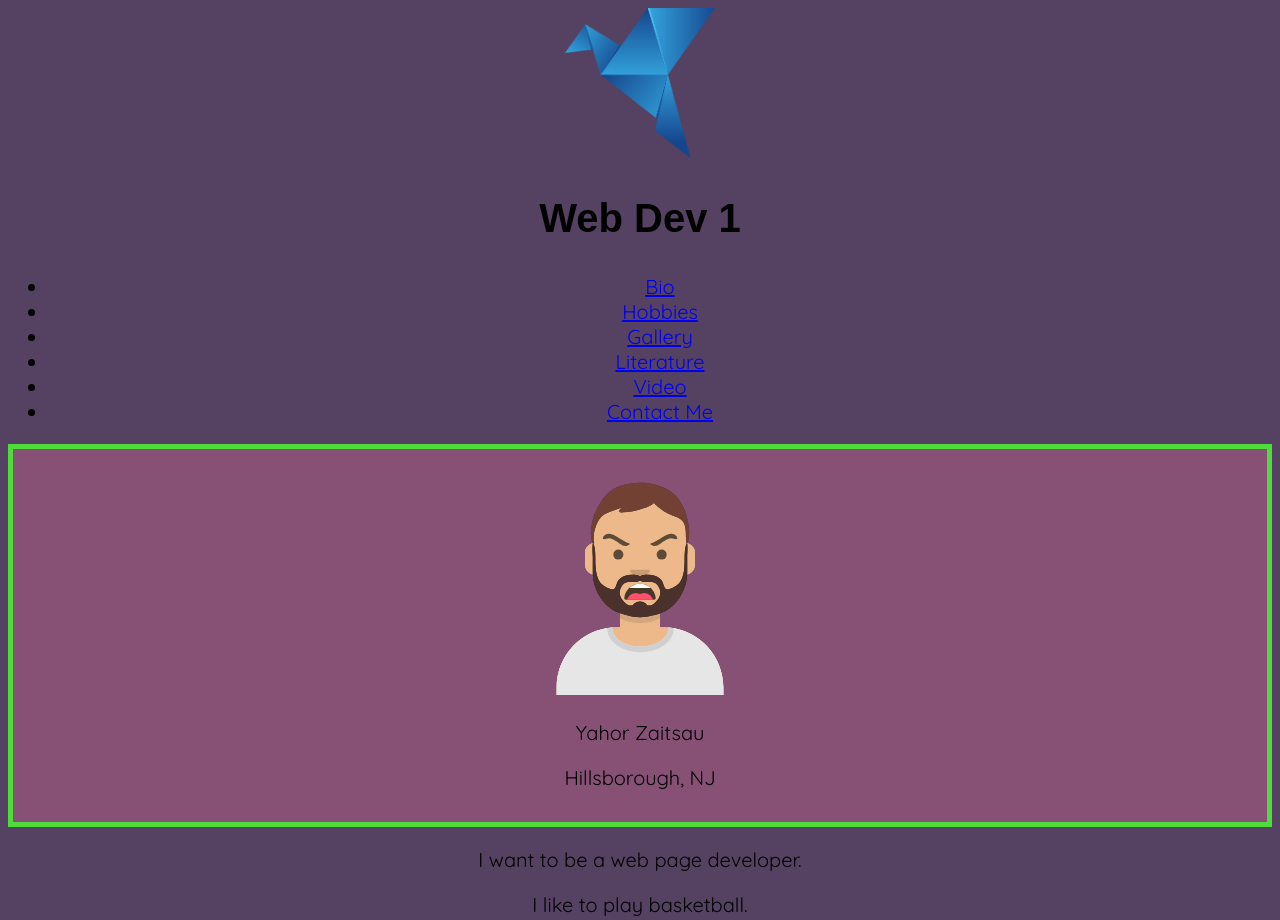
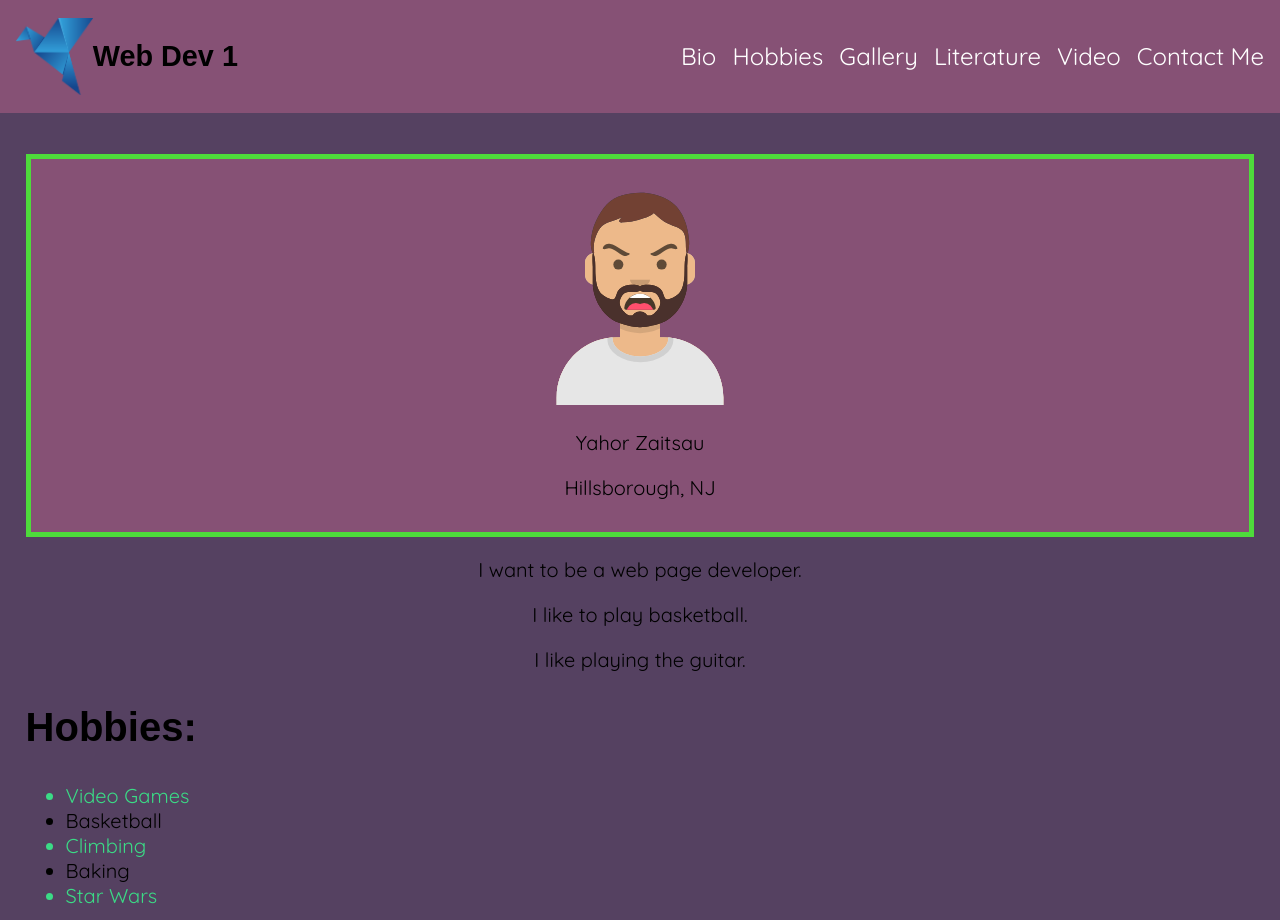
Before and after one commit to RVCC-IDMX/about-me-novemski, a plain HTML site: page index.html in a window 1280 px wide. Shown: the top 920 px of the page. Drawn offline with Linux system fonts and the light colour scheme; a web font is replaced by a local one.

Commit message:
complete nav bar

```diff
--- /dev/null
+++ b/css/nav.css
@@ -0,0 +1,100 @@
+/* make scrolling smooth */
+html {
+    scroll-behavior: smooth;
+}
+
+/*
+ get rid of padding & sizing on body so
+ header is at top
+*/
+body {
+    margin: 0;
+    padding: 0;
+    box-sizing: border-box;
+}
+
+/* add some padding back to rest of page */
+main{
+    padding: 2vw
+}
+
+/* navbar */
+.navbar {
+    background-color: #865175;
+display: flex;
+flex-direction: column;
+font-size: 1.5rem;
+margin-bottom: 1rem;
+padding: 1rem;
+}
+
+
+/* logo */
+.logo {
+    display: flex;
+    align-items: center;
+
+
+
+}
+.logo img {
+    height: 6vw;
+    width: 6vw;
+}
+.logo h1 {
+    font-size: 1.2em;
+
+}
+/* navigation list */
+.navbar-links li{
+    list-style: none;
+    display: block;
+padding: 0.5em 0;
+}
+
+/*
+ style all a tags in header
+ and then on hover
+*/
+
+.navbar-links a{
+    text-decoration: none;
+    color: white;
+    padding: 1rem 1.25;
+    display: block;
+    font-size: 1.5rem;
+    text-decoration: none;
+    display: inline-block;
+}
+
+.navbar-links a:hover, .navbar-links a:focus {
+    background-color: #4EDB3B;
+    color: black;
+    border-radius: 10px;
+}
+
+/*
+media query for non-mobile nav bar
+min-width set to width of nav elements
+such that no text wraps
+*/
+@media screen and (min-width: 60rem) {
+    .navbar {
+        flex-direction: row;
+        justify-content: space-between;
+        align-items: center;
+    }
+    .navbar-links ul {
+        display: flex;
+        gap: 1rem;
+        margin: 0;
+        padding: 0;
+        flex-direction: row;
+        justify-content: space-between;
+    }
+    .navbar-links li {
+        display: flex;
+        padding: 0;
+        justify-content: space-between;
+    }
+}
--- a/index.html
+++ b/index.html
@@ -7,6 +7,7 @@
         <title>About Me</title>
 
         <link rel="stylesheet" href="css/style.css">
+        <link rel="stylesheet" href="css/nav.css">
 
     </head>
 
@@ -17,7 +18,7 @@
                         alt="blue origami logo" height="150">
                     <h1>Web Dev 1</h1>
                 </div>
-                <div class="navbar-links"></div>
+                <div class="navbar-links">
                     <ul>
                         <li><a href="#bio">Bio</a></li>
                         <li><a href="#hobbies">Hobbies</a></li>
```
Lines whose indentation alone changed are shown as unchanged.
